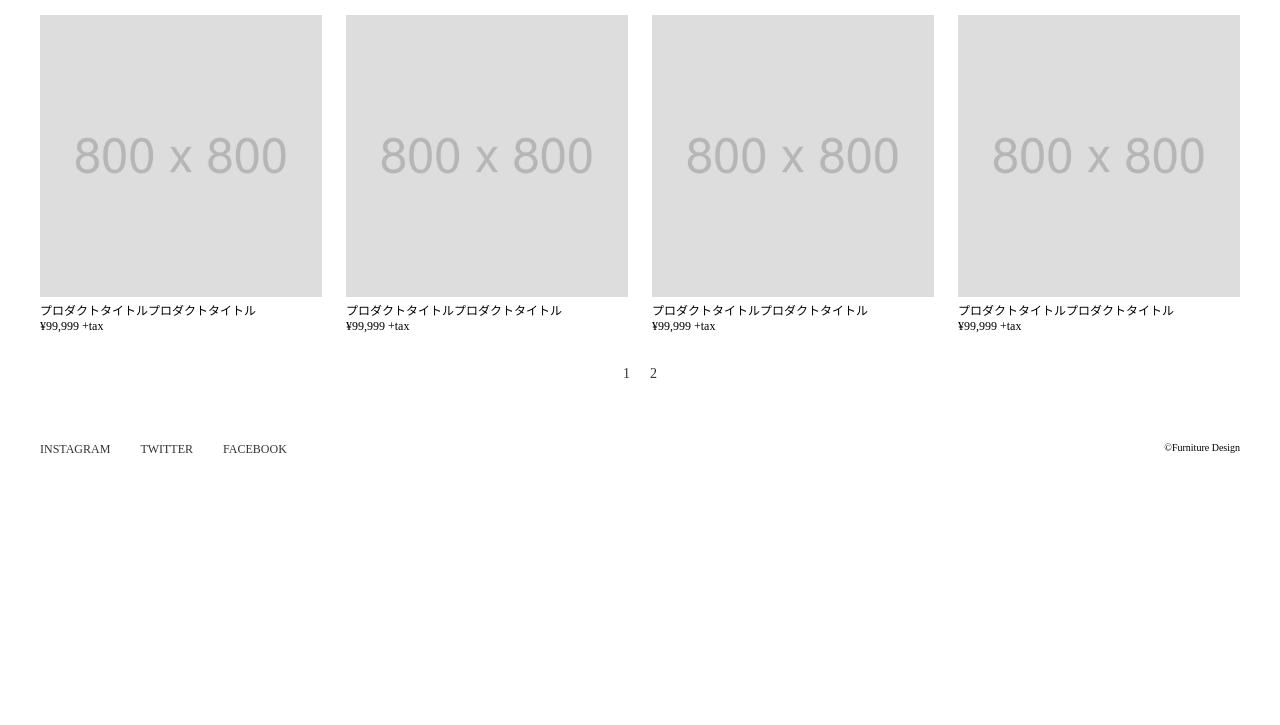
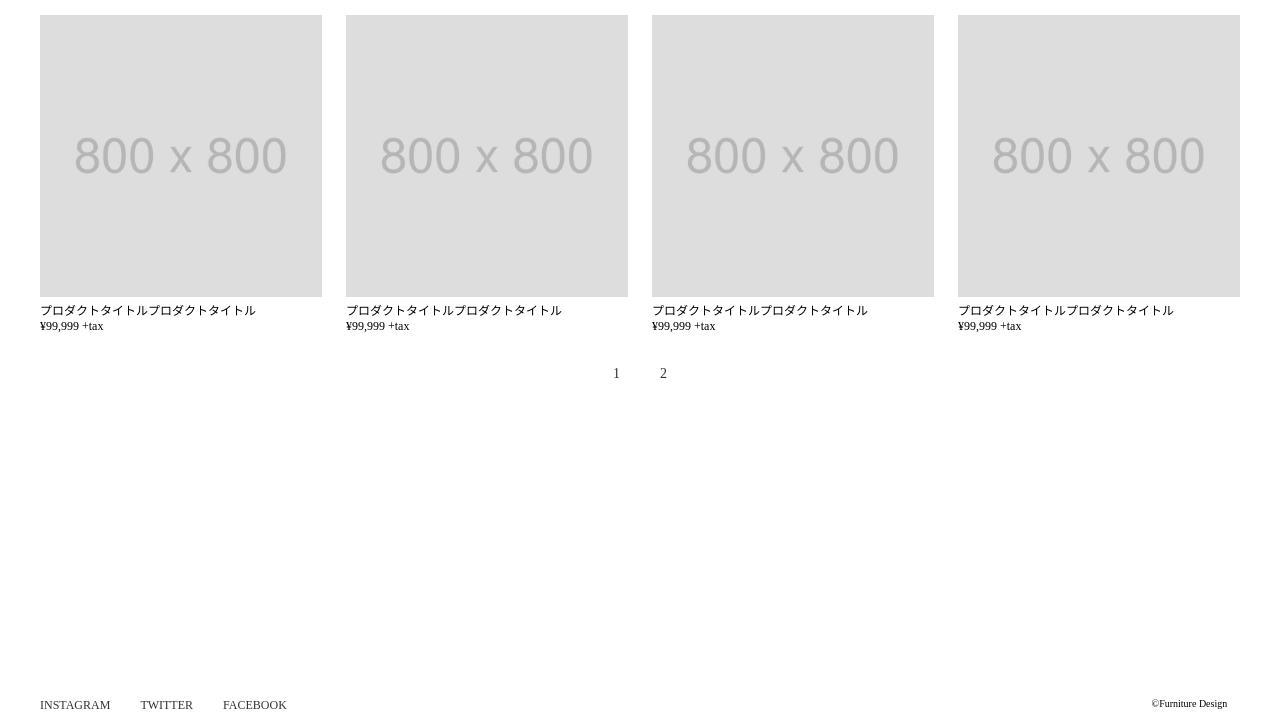
Before and after one commit to KojimaShunki/Furniture-Design, a plain HTML site: page products2.html in a window 1280 px wide. Shown: the part 75-800 px from the top of the page. Drawn offline with Linux system fonts and the light colour scheme; some packages are replaced by stand-ins of ours.

Commit message:
products2 commit

```diff
--- a/css/styles.scss
+++ b/css/styles.scss
@@ -146,7 +146,7 @@ main {
     justify-content: center;
 
     a {
-      margin: 0 10px;
+      margin: 0 20px;
     }
   }
 }
--- a/products2.html
+++ b/products2.html
@@ -43,7 +43,7 @@
     </div>
   </main>
 
-  <footer>
+  <footer style="position: absolute; bottom: 0; width: calc(12800% / 138);">
     <ul>
       <li><a href="">INSTAGRAM</a></li>
       <li><a href="">TWITTER</a></li>
```
Also changed, not shown: css/styles.css.
